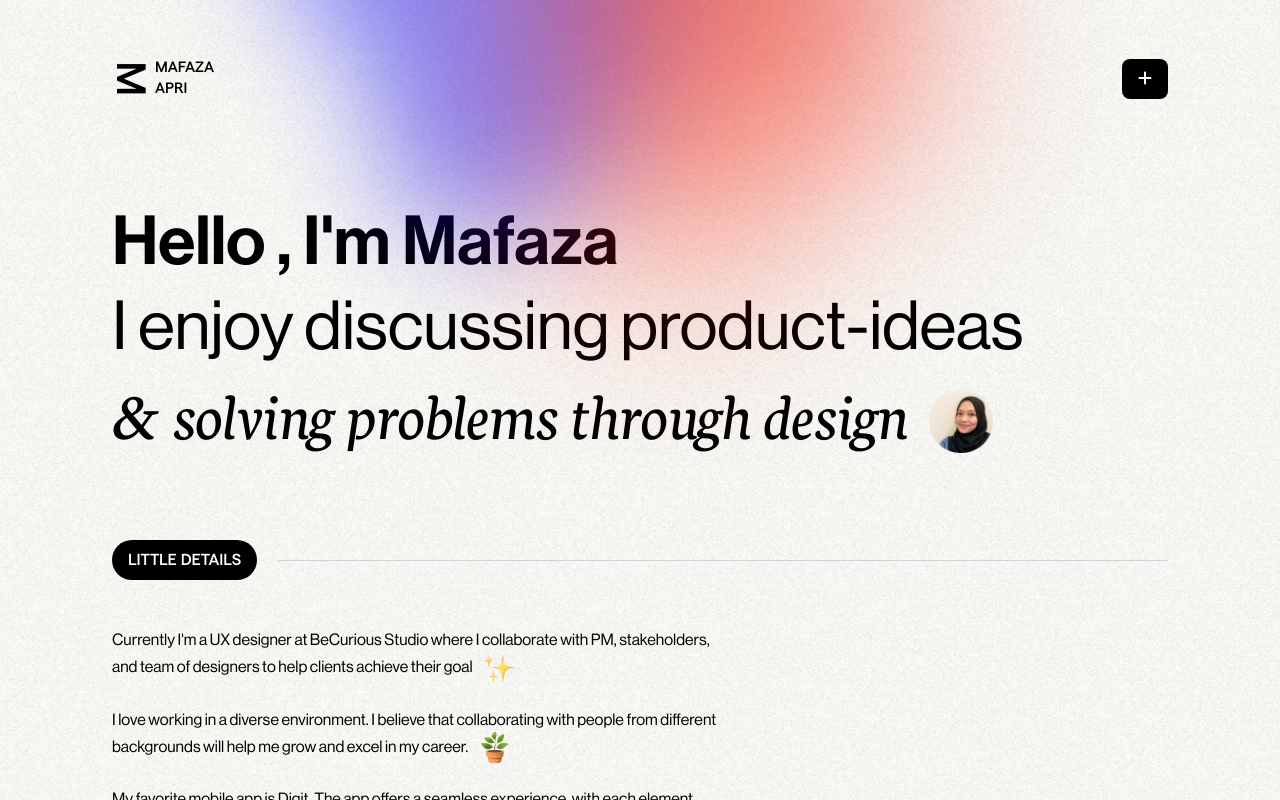
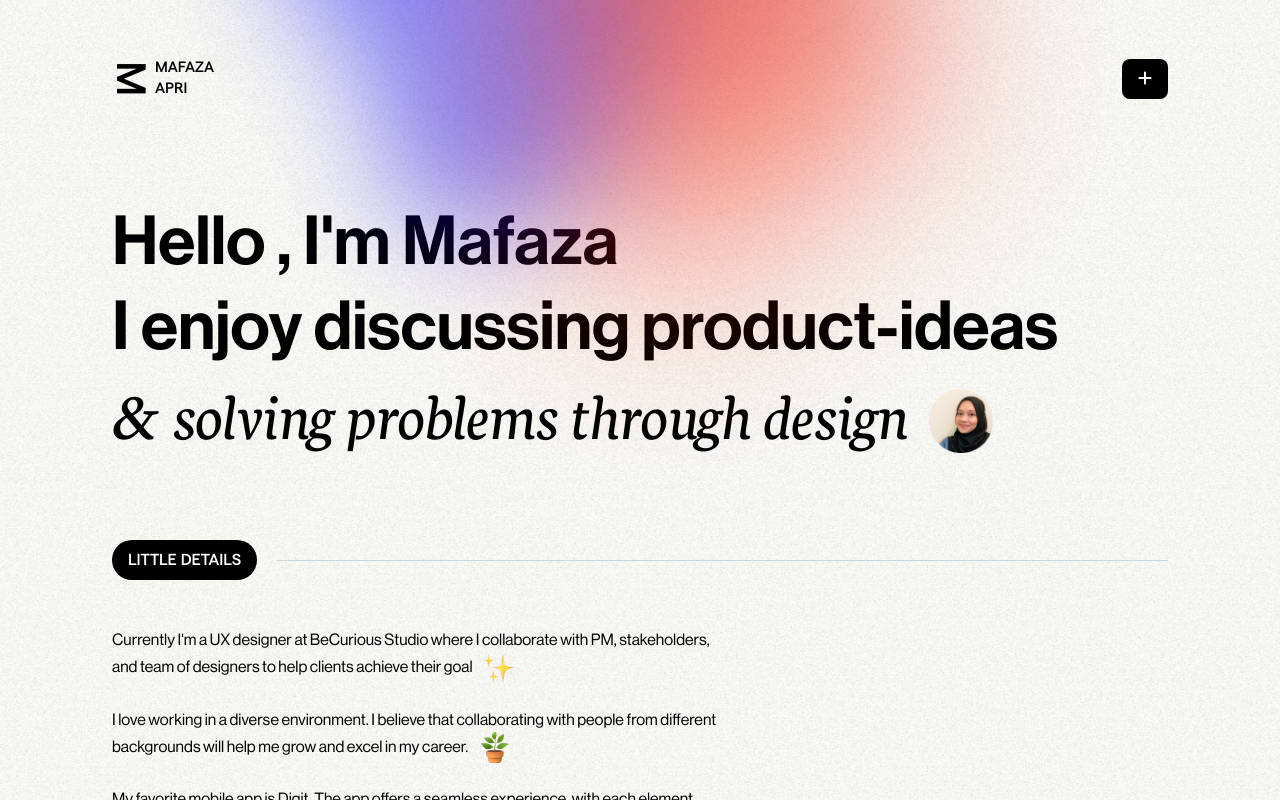
Before and after one commit to mafazaapri/mafazaapri.github.io, a React (Vite) app: page /#/about in a window 1280 px wide. Shown: the top 800 px of the page. Built offline with nearby package versions, Linux system fonts and the light colour scheme.

Commit message:
Update AboutPage.jsx

```diff
--- a/src/pages/AboutPage.jsx
+++ b/src/pages/AboutPage.jsx
@@ -21,9 +21,9 @@ export default function AboutPage() {
             <span className="font-medium">
             Hello{" "}, I'm Mafaza
               <br/>
-       </span>
 
- I enjoy discussing product-ideas
+
+ I enjoy discussing product-ideas    </span>
 
              <br/>  <span className="font-neuton italic"> & solving problems through design </span>
                       <img src="/img/profile-pic.png" className="w-16 inline-block ms-2" />
```
